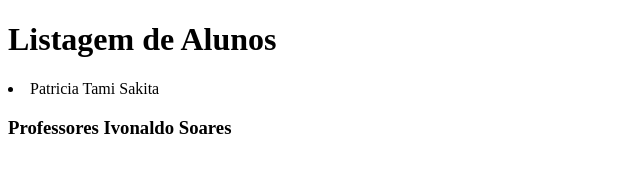
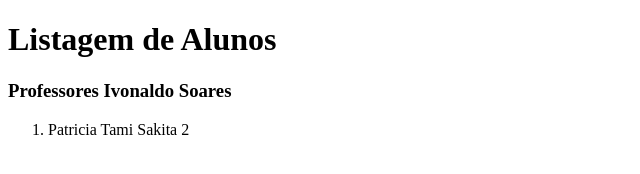
Before and after one commit to tamisakita/aulagit-dh, a plain HTML site: page index.html in a window 1280 px wide. Shown: the whole page, without its empty margins (0-640 px from the left). Drawn offline with Linux system fonts and the light colour scheme.

Commit message:
add name to list

```diff
--- a/index.html
+++ b/index.html
@@ -8,9 +8,10 @@
 </head>
 <body>
     <h1>Listagem de Alunos</h1>
-    <li>Patricia Tami Sakita</li>
 
     <h3>Professores Ivonaldo Soares</h3>
-    <ol></ol>
+    <ol>
+        <li>Patricia Tami Sakita 2</li>
+    </ol>
 </body>
 </html>
```
